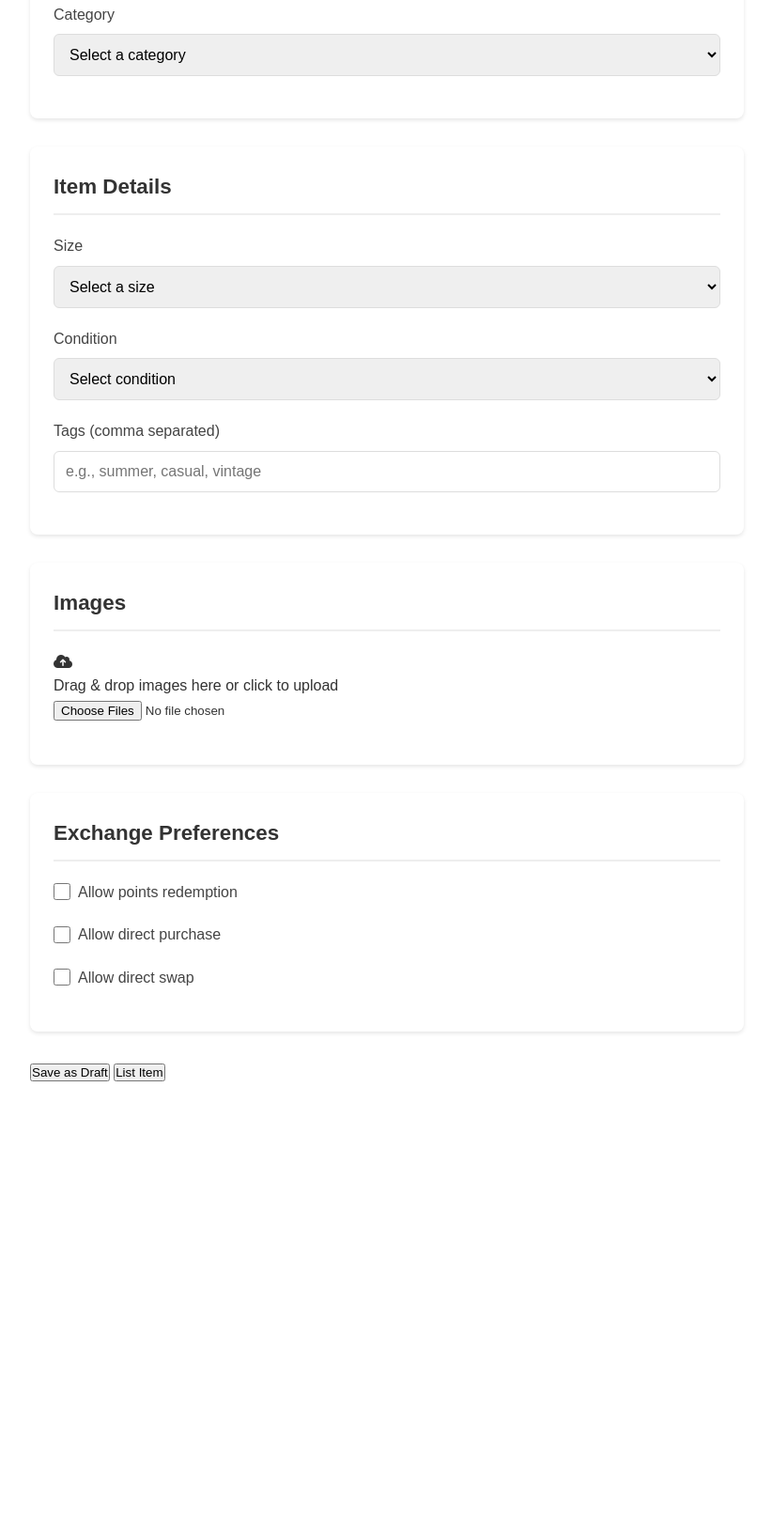
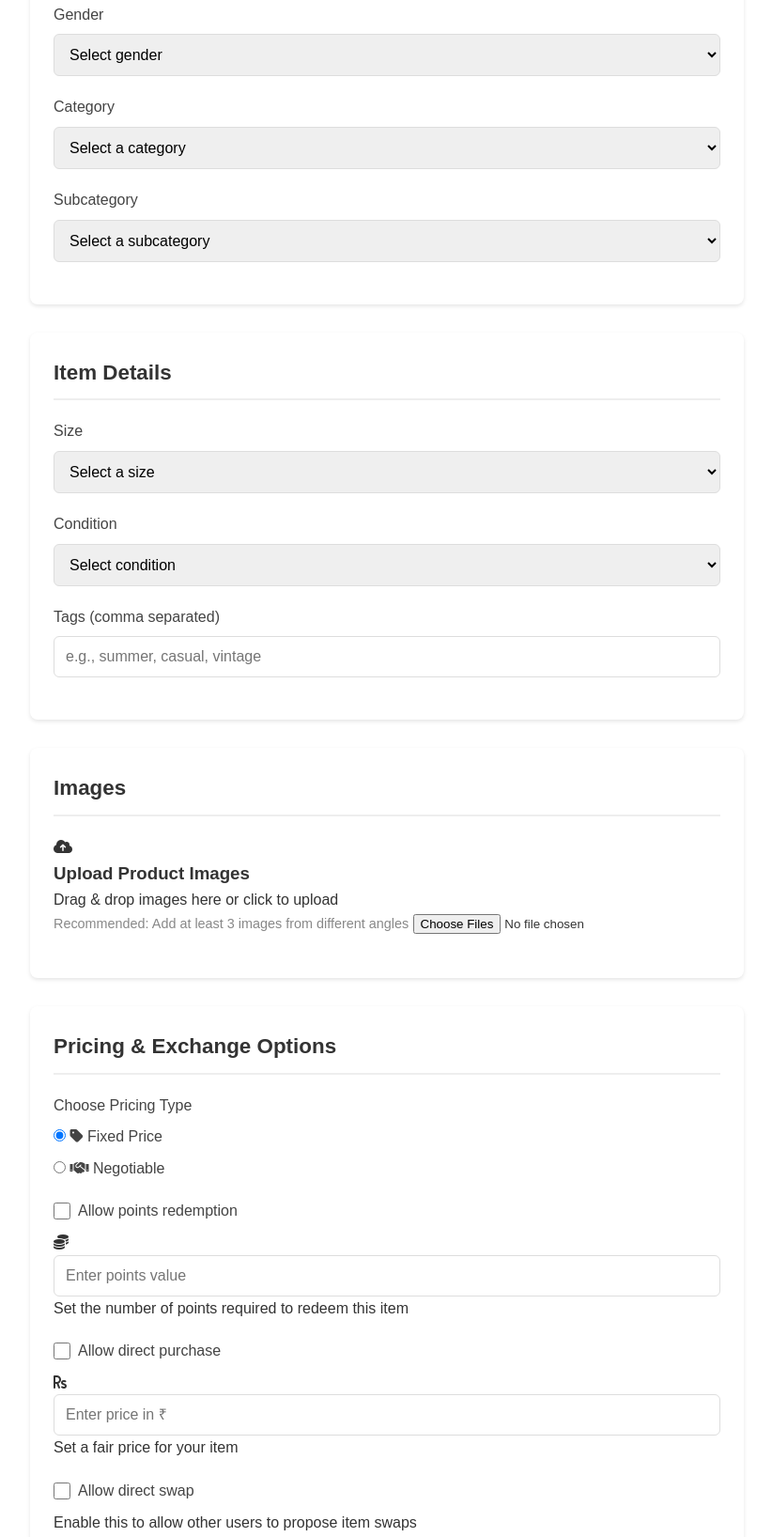
Before and after one commit to Harsh-12-1/Odoo-hackathon_Rewear, a plain HTML site: page list-item.html in a window 1280 px wide. Shown: the part 550-2186 px from the top of the page at 94% size, without its empty margins (228-1050 px from the left). Before the commit the page ends 1764 px from the top, so only its background shows below. Drawn offline with Linux system fonts and the light colour scheme; sample sign-in values are in the browser's storage.

Commit message:
Update list-item.html

```diff
--- a/list-item.html
+++ b/list-item.html
@@ -37,14 +37,53 @@
                     <textarea id="description" name="description" required></textarea>
                 </div>
                 <div class="form-group">
+                    <label for="gender">Gender</label>
+                    <select id="gender" name="gender" required>
+                        <option value="">Select gender</option>
+                        <option value="men">Men</option>
+                        <option value="women">Women</option>
+                        <option value="unisex">Unisex</option>
+                    </select>
+                </div>
+                <div class="form-group">
                     <label for="category">Category</label>
                     <select id="category" name="category" required>
                         <option value="">Select a category</option>
-                        <option value="tops">Tops</option>
-                        <option value="bottoms">Bottoms</option>
-                        <option value="dresses">Dresses</option>
-                        <option value="outerwear">Outerwear</option>
+                        <option value="top_wear">Top Wear</option>
+                        <option value="bottom_wear">Bottom Wear</option>
+                        <option value="winter_wear">Winter Wear</option>
+                        <option value="footwear">Footwear</option>
                         <option value="accessories">Accessories</option>
+                    </select>
+                </div>
+                <div class="form-group">
+                    <label for="subcategory">Subcategory</label>
+                    <select id="subcategory" name="subcategory" required>
+                        <option value="">Select a subcategory</option>
+                        <!-- Top Wear -->
+                        <option value="t_shirts" class="top_wear">T-Shirts</option>
+                        <option value="shirts" class="top_wear">Shirts</option>
+                        <option value="sweaters" class="top_wear">Sweaters</option>
+                        <option value="hoodies" class="top_wear">Hoodies</option>
+                        <!-- Bottom Wear -->
+                        <option value="jeans" class="bottom_wear">Jeans</option>
+                        <option value="trousers" class="bottom_wear">Trousers</option>
+                        <option value="shorts" class="bottom_wear">Shorts</option>
+                        <option value="skirts" class="bottom_wear">Skirts</option>
+                        <!-- Winter Wear -->
+                        <option value="jackets" class="winter_wear">Jackets</option>
+                        <option value="coats" class="winter_wear">Coats</option>
+                        <option value="thermals" class="winter_wear">Thermals</option>
+                        <!-- Footwear -->
+                        <option value="casual_shoes" class="footwear">Casual Shoes</option>
+                        <option value="formal_shoes" class="footwear">Formal Shoes</option>
+                        <option value="sports_shoes" class="footwear">Sports Shoes</option>
+                        <option value="sandals" class="footwear">Sandals</option>
+                        <!-- Accessories -->
+                        <option value="belts" class="accessories">Belts</option>
+                        <option value="watches" class="accessories">Watches</option>
+                        <option value="bags" class="accessories">Bags</option>
+                        <option value="sunglasses" class="accessories">Sunglasses</option>
                     </select>
                 </div>
             </div>
@@ -53,6 +92,7 @@
                 <h2>Item Details</h2>
                 <div class="form-group">
                     <label for="size">Size</label>
+                    <div id="clothingSize">
                         <select id="size" name="size" required>
                             <option value="">Select a size</option>
                             <option value="xs">XS</option>
@@ -61,6 +101,11 @@
                             <option value="l">L</option>
                             <option value="xl">XL</option>
                         </select>
+                    </div>
+                    <div id="footwearSize" style="display: none;">
+                        <input type="text" id="footwearSizeInput" name="footwearSize" placeholder="Enter shoe size (e.g., UK 8, US 9, EU 42)" required>
+                        <span class="size-hint">Include size system (UK/US/EU) when entering size</span>
+                    </div>
                 </div>
                 <div class="form-group">
                     <label for="condition">Condition</label>
@@ -83,24 +128,52 @@
                 <div class="image-upload-container" id="imageUpload">
                     <div class="upload-box">
                         <i class="fas fa-cloud-upload-alt"></i>
+                        <h3>Upload Product Images</h3>
                         <p>Drag & drop images here or click to upload</p>
+                        <span class="upload-hint">Recommended: Add at least 3 images from different angles</span>
                         <input type="file" id="imageInput" multiple accept="image/*">
                     </div>
-                    <div class="image-preview" id="imagePreview"></div>
+                    <div class="image-preview" id="imagePreview">
+                        <!-- Preview images will be added here dynamically -->
+                    </div>
                 </div>
             </div>
 
             <div class="form-section">
-                <h2>Exchange Preferences</h2>
+                <h2>Pricing & Exchange Options</h2>
+                <div class="pricing-options">
+                    <div class="form-group">
+                        <label for="priceType">Choose Pricing Type</label>
+                        <div class="price-type-selector">
+                            <label class="price-option">
+                                <input type="radio" name="priceType" value="fixed" checked>
+                                <span class="price-option-label">
+                                    <i class="fas fa-tag"></i>
+                                    Fixed Price
+                                </span>
+                            </label>
+                            <label class="price-option">
+                                <input type="radio" name="priceType" value="negotiable">
+                                <span class="price-option-label">
+                                    <i class="fas fa-handshake"></i>
+                                    Negotiable
+                                </span>
+                            </label>
+                        </div>
+                    </div>
+                </div>
                 <div class="exchange-options">
                     <div class="form-group">
                         <label class="checkbox-label">
                             <input type="checkbox" id="allowPoints" name="allowPoints">
                             <span>Allow points redemption</span>
                         </label>
-                        <div class="points-input" id="pointsInput" style="display: none;">
-                            <label for="pointsValue">Points Value</label>
-                            <input type="number" id="pointsValue" name="pointsValue" min="0">
+                        <div class="points-input" id="pointsInput">
+                            <div class="input-with-icon">
+                                <i class="fas fa-coins"></i>
+                                <input type="number" id="pointsValue" name="pointsValue" min="0" placeholder="Enter points value">
+                            </div>
+                            <span class="input-hint">Set the number of points required to redeem this item</span>
                         </div>
                     </div>
                     <div class="form-group">
@@ -108,9 +181,12 @@
                             <input type="checkbox" id="allowPurchase" name="allowPurchase">
                             <span>Allow direct purchase</span>
                         </label>
-                        <div class="price-input" id="priceInput" style="display: none;">
-                            <label for="itemPrice">Price (₹)</label>
-                            <input type="number" id="itemPrice" name="itemPrice" min="0">
+                        <div class="price-input" id="priceInput">
+                            <div class="input-with-icon">
+                                <i class="fas fa-rupee-sign"></i>
+                                <input type="number" id="itemPrice" name="itemPrice" min="0" placeholder="Enter price in ₹">
+                            </div>
+                            <span class="input-hint">Set a fair price for your item</span>
                         </div>
                     </div>
                     <div class="form-group">
@@ -118,6 +194,7 @@
                             <input type="checkbox" id="allowSwap" name="allowSwap">
                             <span>Allow direct swap</span>
                         </label>
+                        <span class="input-hint">Enable this to allow other users to propose item swaps</span>
                     </div>
                 </div>
             </div>
```
Lines whose indentation alone changed are shown as unchanged.
